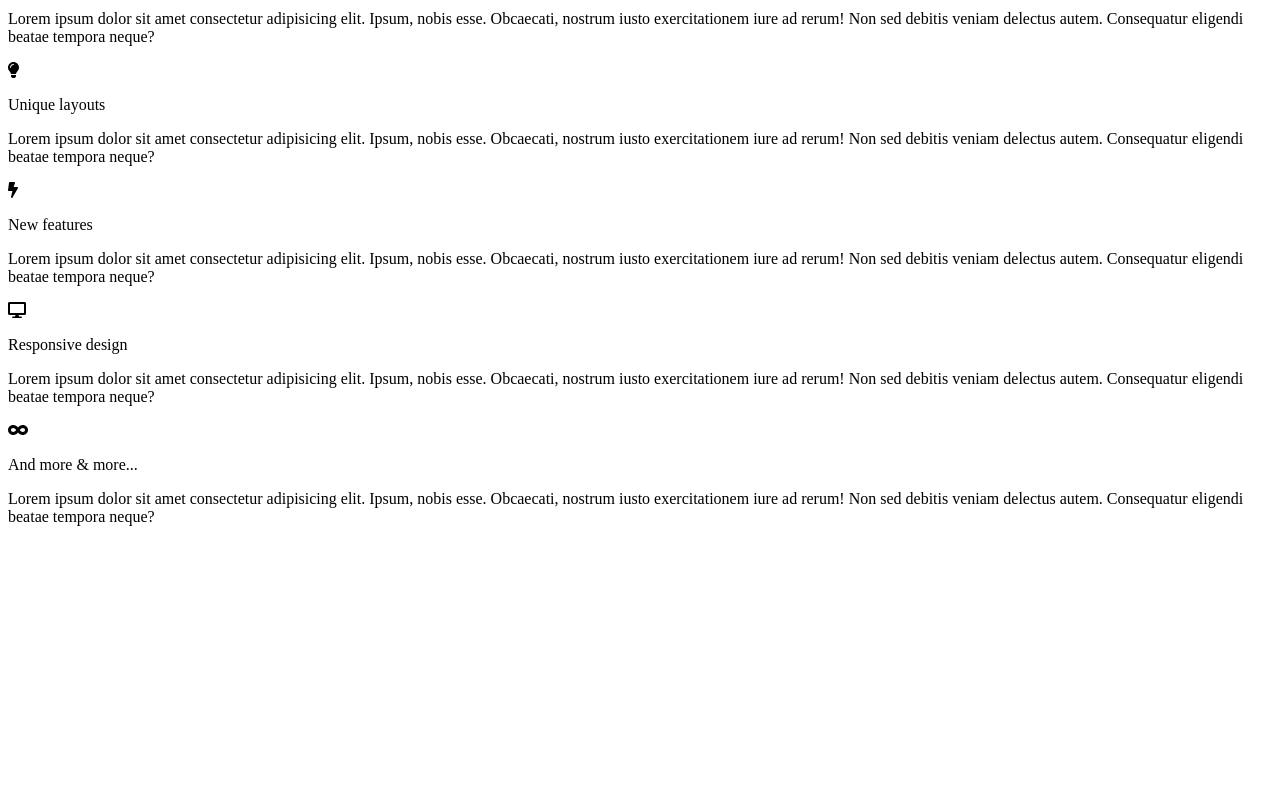
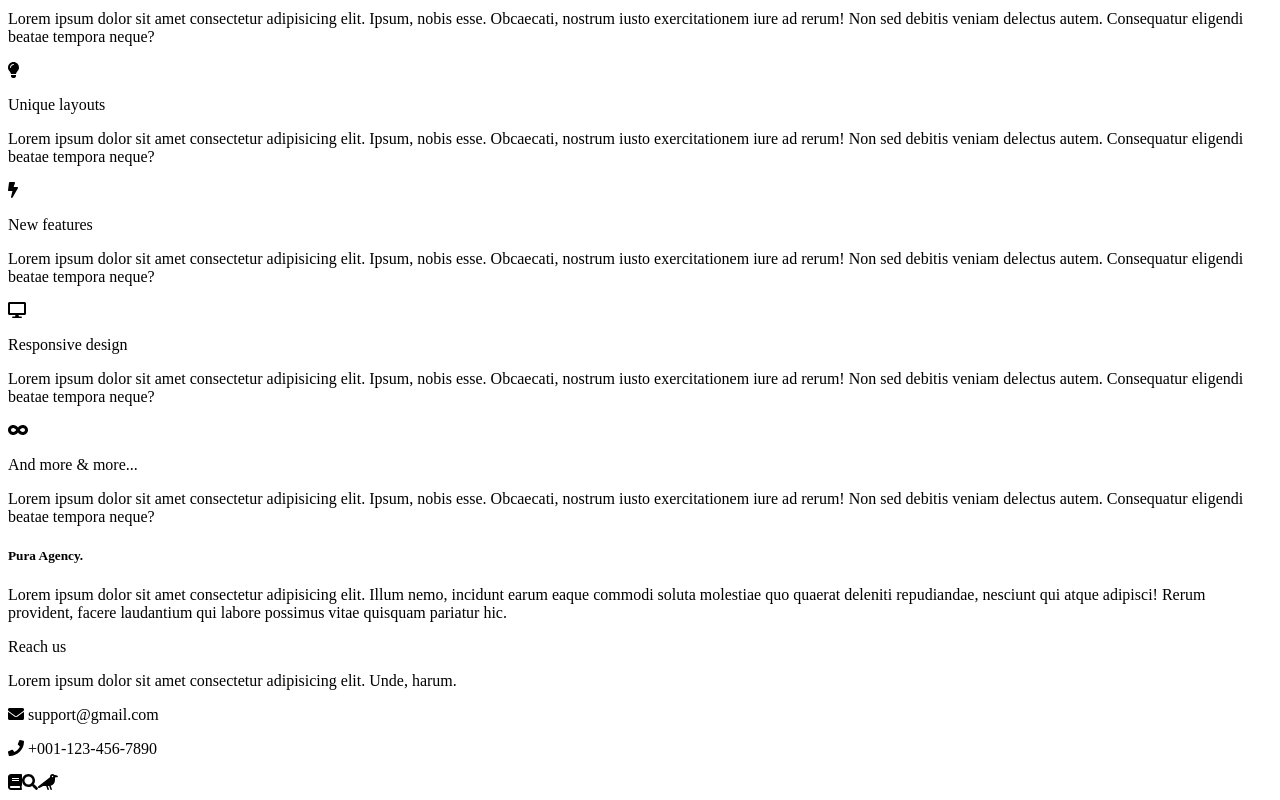
Before and after one commit to cooperama/puraland-clone, a React (Create React App) app: page / in a window 1280 px wide. Shown: the part 2719-3519 px from the top of the page. Before the commit the page ends 3261 px from the top, so only its background shows below. Built offline with nearby package versions, Linux system fonts and the light colour scheme.

Commit message:
Adds Contact component

```diff
--- a/src/App.js
+++ b/src/App.js
@@ -3,6 +3,7 @@ import About from "./pages/About";
 import Hero from "./pages/Hero";
 import Team from "./pages/Team";
 import Services from "./pages/Services";
+import Contact from "./pages/Contact";
 
 function App() {
   return (
@@ -11,6 +12,7 @@ function App() {
       <About />
       <Team />
       <Services />
+      <Contact />
     </div>
   );
 }
--- a/src/pages/Contact.js
+++ b/src/pages/Contact.js
@@ -0,0 +1,44 @@
+import React from "react";
+import { FontAwesomeIcon } from "@fortawesome/react-fontawesome";
+import {
+  faBook,
+  faSearch,
+  faCrow,
+  faEnvelope,
+  faPhone,
+} from "@fortawesome/free-solid-svg-icons";
+
+export default function Contact() {
+  return (
+    <div className="contact-container">
+      <div className="contact-pura">
+        <h5>
+          <span>Pura</span> Agency.
+        </h5>
+        <p>
+          Lorem ipsum dolor sit amet consectetur adipisicing elit. Illum nemo,
+          incidunt earum eaque commodi soluta molestiae quo quaerat deleniti
+          repudiandae, nesciunt qui atque adipisci! Rerum provident, facere
+          laudantium qui labore possimus vitae quisquam pariatur hic.
+        </p>
+      </div>
+      <div className="contact-us">
+        <p className="contact-title">Reach us</p>
+        <p>
+          Lorem ipsum dolor sit amet consectetur adipisicing elit. Unde, harum.
+        </p>
+        <p>
+          <FontAwesomeIcon icon={faEnvelope} /> support@gmail.com
+        </p>
+        <p>
+          <FontAwesomeIcon icon={faPhone} /> +001-123-456-7890
+        </p>
+        <div className="contact-link">
+          <FontAwesomeIcon icon={faBook} />
+          <FontAwesomeIcon icon={faSearch} />
+          <FontAwesomeIcon icon={faCrow} />
+        </div>
+      </div>
+    </div>
+  );
+}
```
Also changed, not shown: 1 other file (tests, documents, lock files or other folders).
